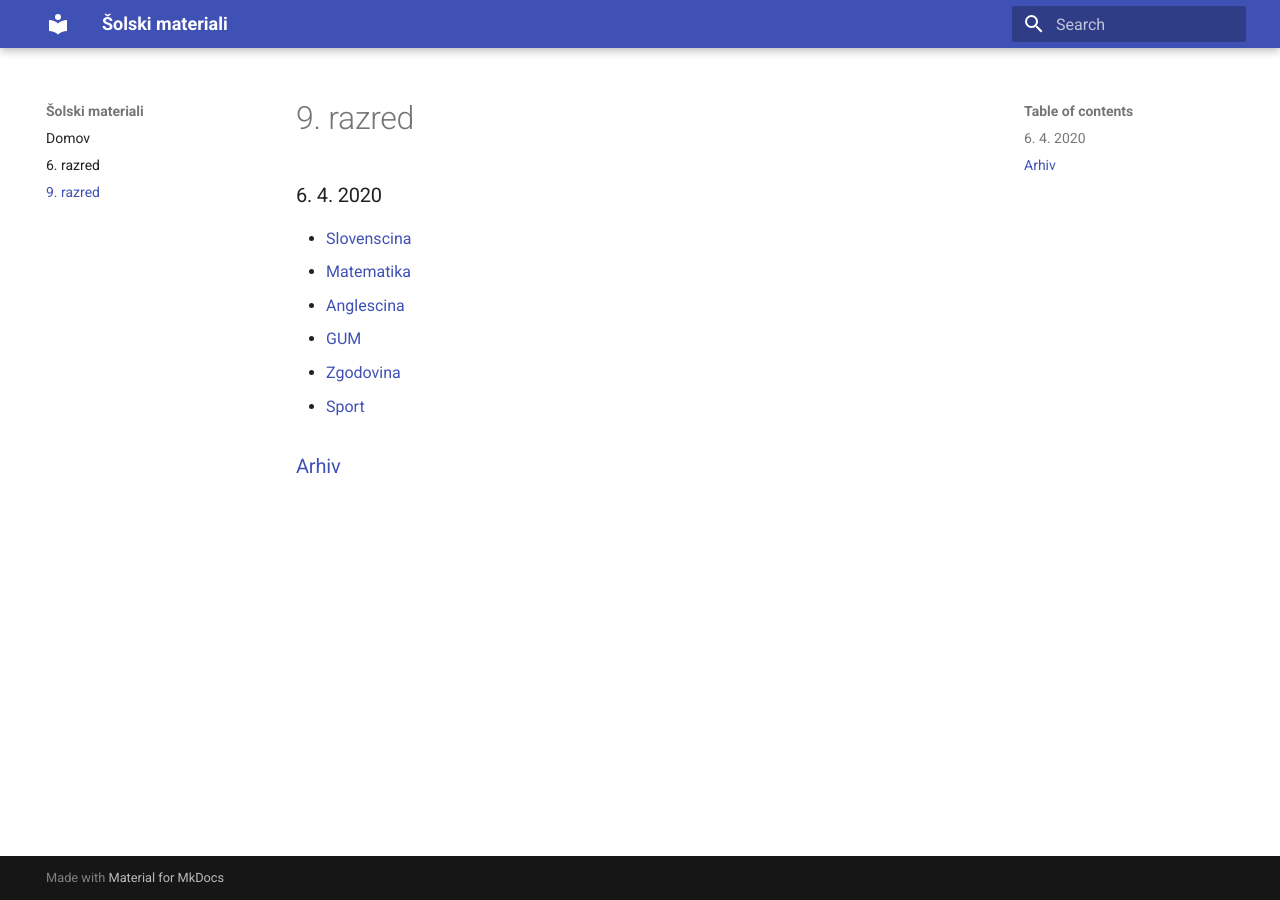
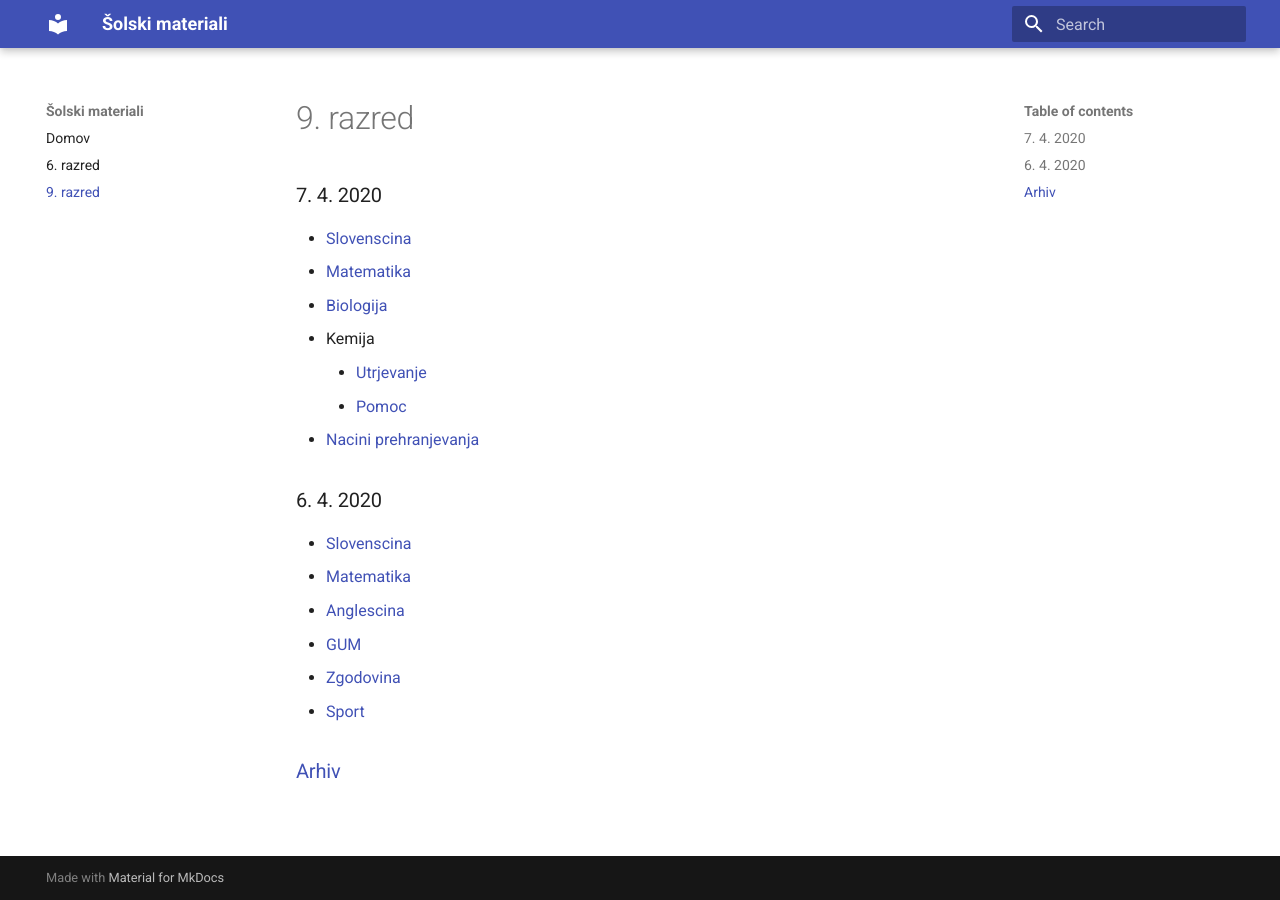
Before and after one commit to skyflyer/solski-materiali, an MkDocs documentation site: the page built from docs/9razred/index.md, in a window 1280 px wide. Built offline with MkDocs 1.6.1 and Material for MkDocs 9.7.7, drawn with Linux system fonts in a browser that asks for light colours.

Commit message:
7. 4. 2020 - 9. razred

```diff
--- a/docs/9razred/index.md
+++ b/docs/9razred/index.md
@@ -2,6 +2,16 @@
 title: 9. razred
 summary: ucna snov za 9. razred
 ---
+
+### 7. 4. 2020
+
+* [Slovenscina](slovenscina/2020-04-07-slovenscina.pdf)
+* [Matematika](matematika/2020-04-07-matematika.pdf)
+* [Biologija](biologija/2020-04-07-biologija.pdf)
+* Kemija
+    * [Utrjevanje](kemija/2020-04-07-kemija.pdf)
+    * [Pomoc](kemija/2020-04-07-kemija-pomoc.pdf)
+* [Nacini prehranjevanja](nph/2020-04-07-nacini-prehranjevanja.pdf)
 
 ### 6. 4. 2020
 
```
Also changed, not shown: 6 other files.
